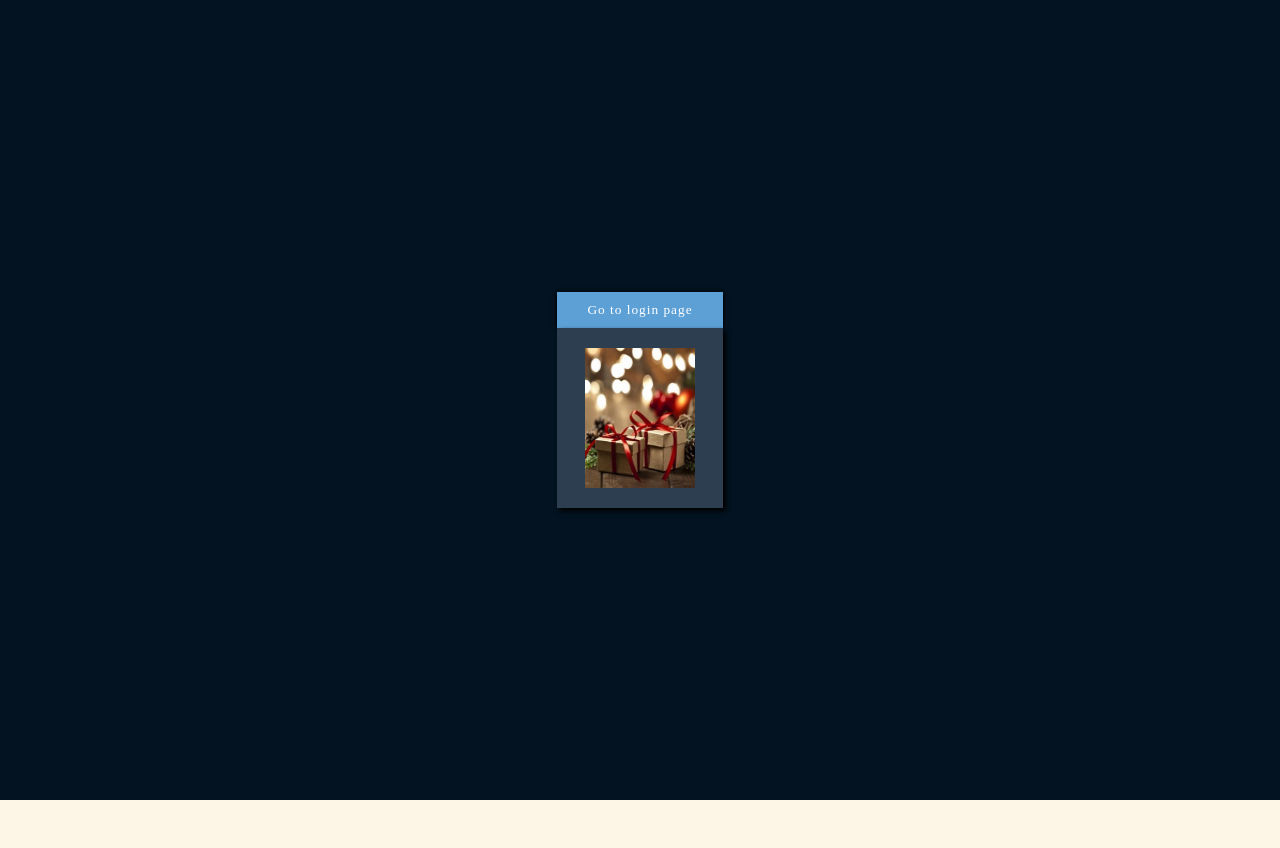
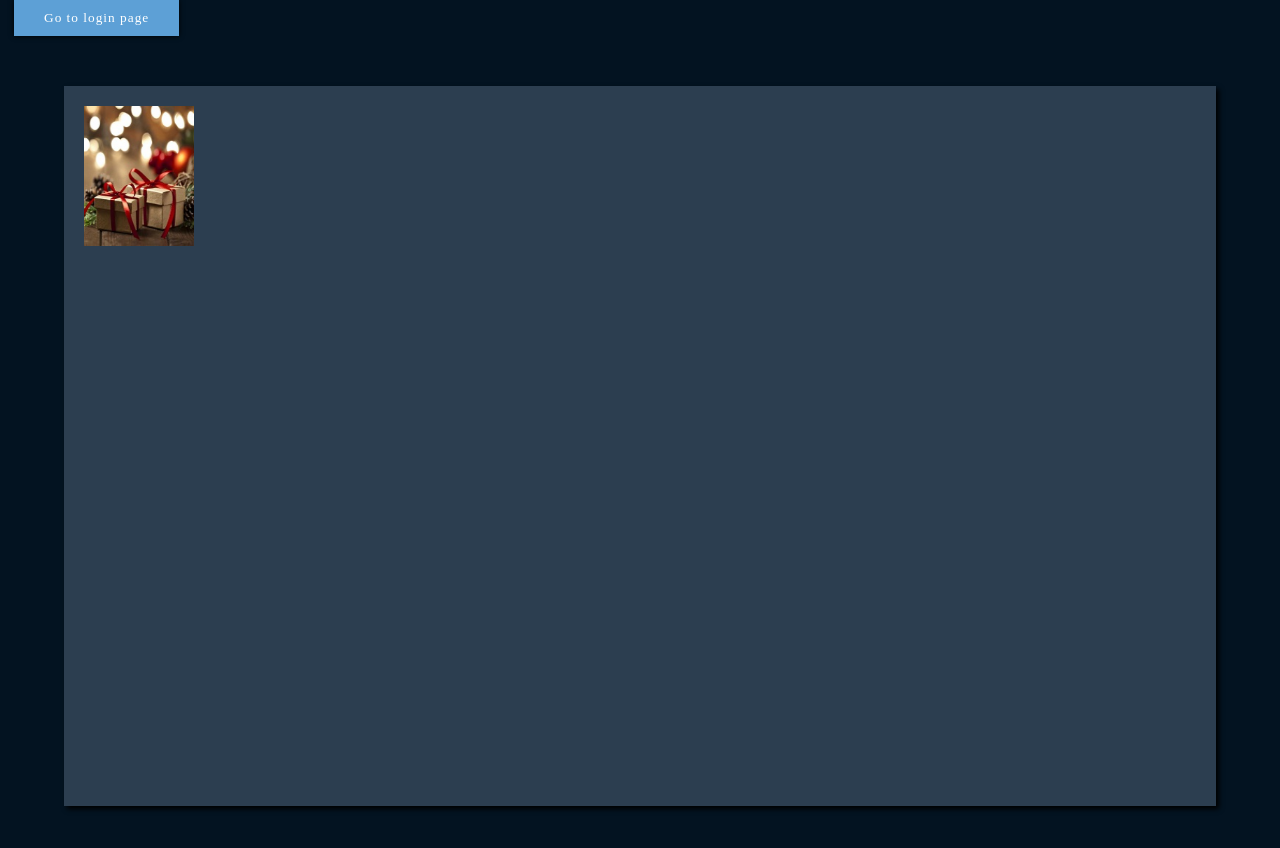
Before and after one commit to Druzhkova/Match-match-game, a React (Create React App) app: page /main in a window 1280 px wide. Shown: the top 848 px of the page. Before the commit the page ends 800 px from the top, so only its background shows below. Built offline with nearby package versions, Linux system fonts and the light colour scheme.

Commit message:
refactor: change board style

```diff
--- a/src/LoginPage/components/GameDifficultyCard/GameDifficultyCard.jsx
+++ b/src/LoginPage/components/GameDifficultyCard/GameDifficultyCard.jsx
@@ -13,6 +13,7 @@ export function GameDifficultyCard() {
 }
 
 const Container = styled.div`
+  max-width: 160px;
   display: flex;
   align-items: center;
   justify-content: center;
--- a/src/LoginPage/components/SkirtSelectionCard/SkirtSelectionCard.jsx
+++ b/src/LoginPage/components/SkirtSelectionCard/SkirtSelectionCard.jsx
@@ -15,6 +15,7 @@ export function SkirtSelectionCard() {
 }
 
 const Container = styled.div`
+  max-width: 400px;
   display: flex;
   align-items: center;
   justify-content: center;
--- a/src/StartPage/StartPage.jsx
+++ b/src/StartPage/StartPage.jsx
@@ -14,7 +14,7 @@ export function StartPage() {
   }, [setDisplaySpan]);
 
   return (
-    <Link to="/main">
+    <Link to="/login">
       <Button onMouseOver={hideButtonOutline} onMouseOut={showButtonOutline}>
         <Span display={displaySpan} />
         <Span display={displaySpan} />
--- a/src/components/Board/Board.jsx
+++ b/src/components/Board/Board.jsx
@@ -7,10 +7,9 @@ export function Board({ children }) {
 
 const CardBoard = styled.div`
   position: relative;
-  max-width: 1025px;
-  display: flex;
-  justify-content: center;
-  flex-wrap: wrap;
+  width: 90vw;
+  height: 90vh;
+  margin: 50px;
   padding: 20px;
   background-color: #2c3e50;
   box-shadow: 3px 3px 5px black;
```
